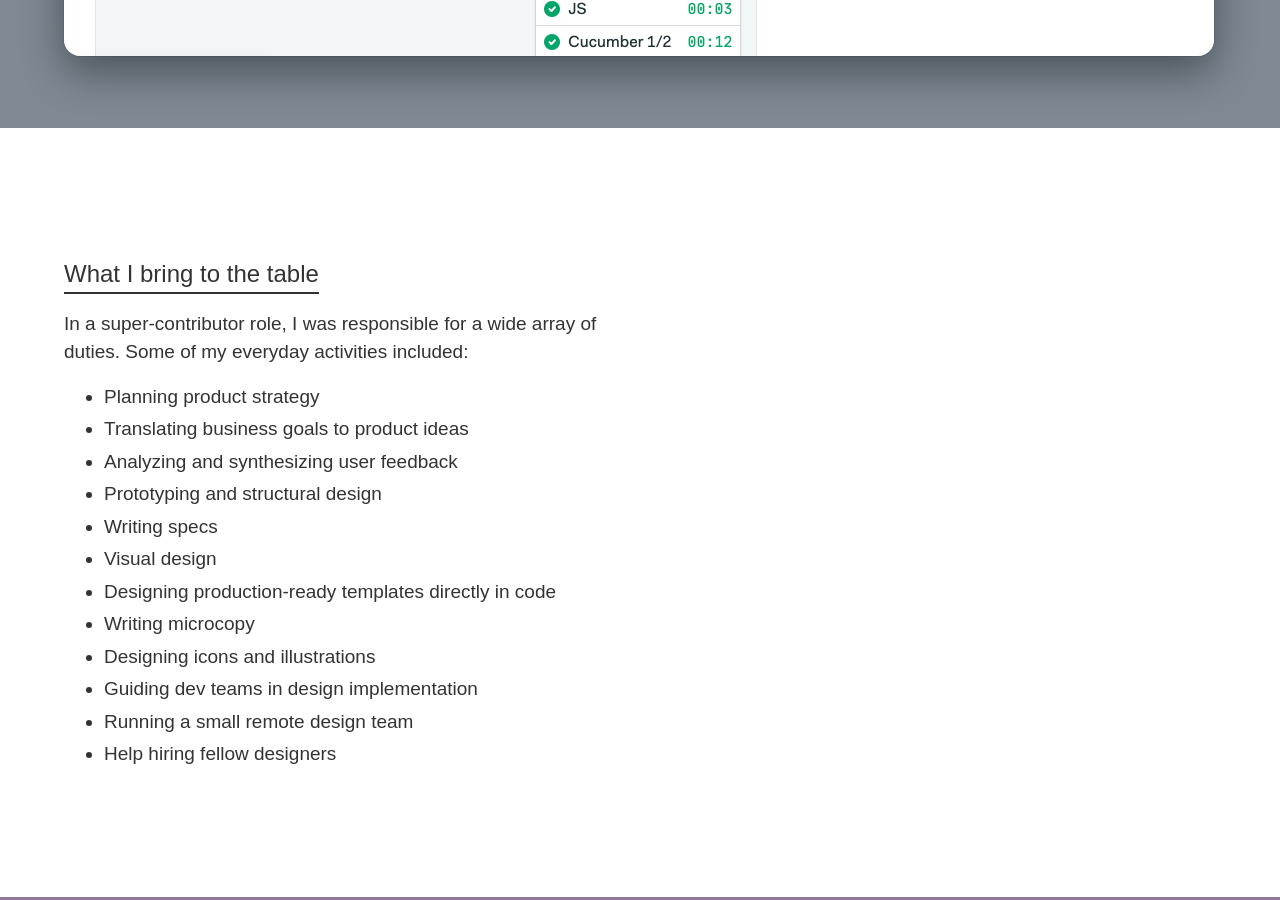
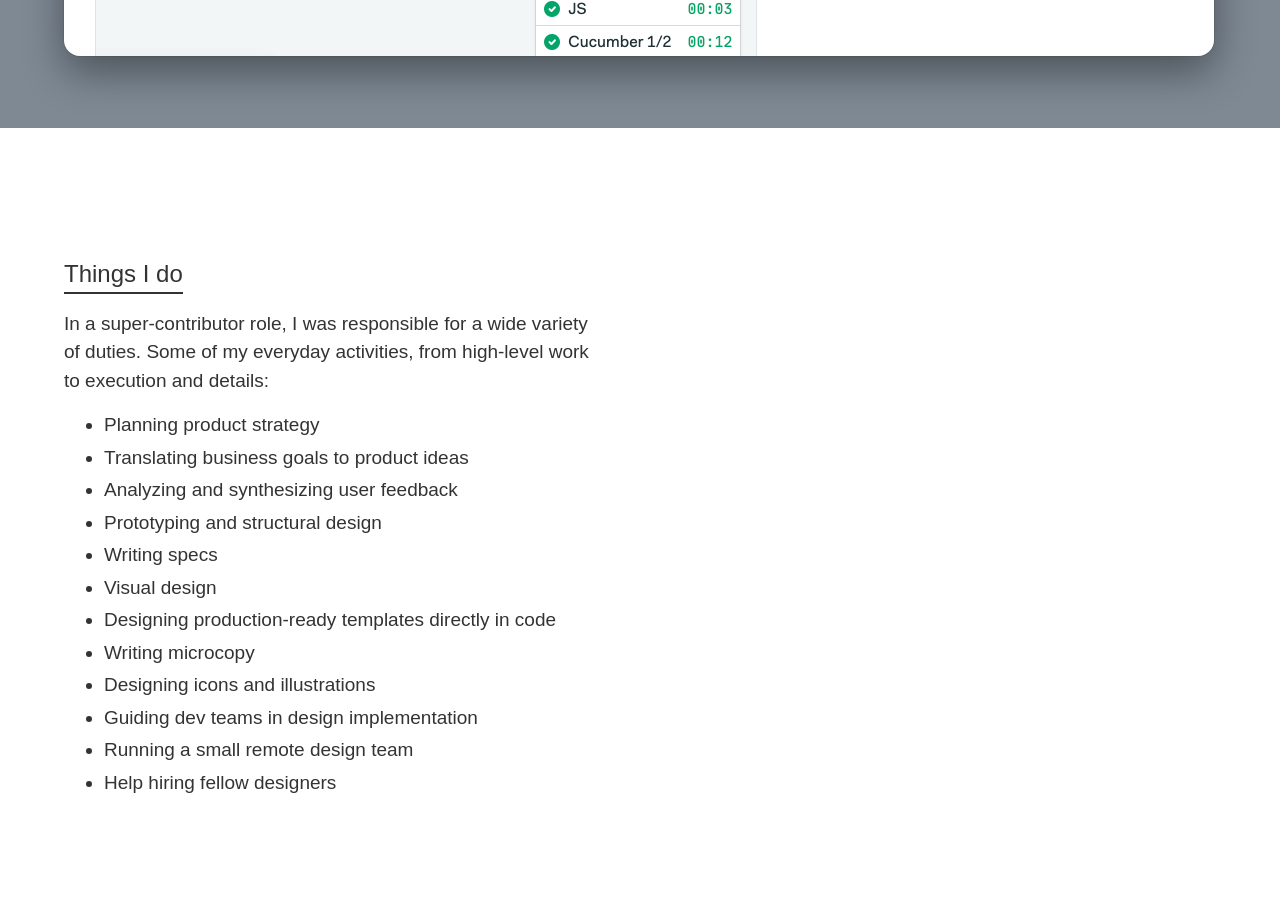
Before and after one commit to ropsii/ropsii.github.io, a Jekyll site: the page built from work.html, in a window 1280 px wide and 900 px high, scrolled down 1905 px. Built offline with Jekyll 4.4.1, drawn with Linux system fonts in a browser that asks for light colours; some web fonts are replaced; some of the changed text lies outside the part shown.

Commit message:
work: polish words

```diff
--- a/_layouts/work.html
+++ b/_layouts/work.html
@@ -78,8 +78,8 @@
                     </div>
 
                     <div class="mv5 mv6-m">
-                        <h2 class="f3 normal bb bw1 mb3 dib">What I bring to the table</h2>
-                        <p class="f4 measure pr4-m mb3">In a super-contributor role, I was responsible for a wide array of duties. Some of my everyday activities included:</p>
+                        <h2 class="f3 normal bb bw1 mb3 dib">Things I do</h2>
+                        <p class="f4 measure pr4-m mb3">In a super-contributor role, I was responsible for a wide variety of duties. Some of my everyday activities, from high-level work to execution and details:</p>
                         <ul class="f4 mb0">
                             <li class="mv1">Planning product strategy</li>
                             <li class="mv1">Translating business goals to product ideas</li>
@@ -177,7 +177,7 @@
                         </div>
                         <div class="mv4">
                             <h3 class="dib f4 normal bb bw1 mb1">Working remotely?</h3>
-                            <p class="f4 mb4 mt1 measure-narrow">I’ve been full-time remote for the six seven years, working with teams both from the US and Europe.</p>
+                            <p class="f4 mb4 mt1 measure-narrow">I’ve been full-time remote for the last 6 years, working with teams both from the US and Europe.</p>
                         </div>
                         <div class="mv4">
                             <h3 class="dib f4 normal bb bw1 mb1">Get in touch</h3>
```
